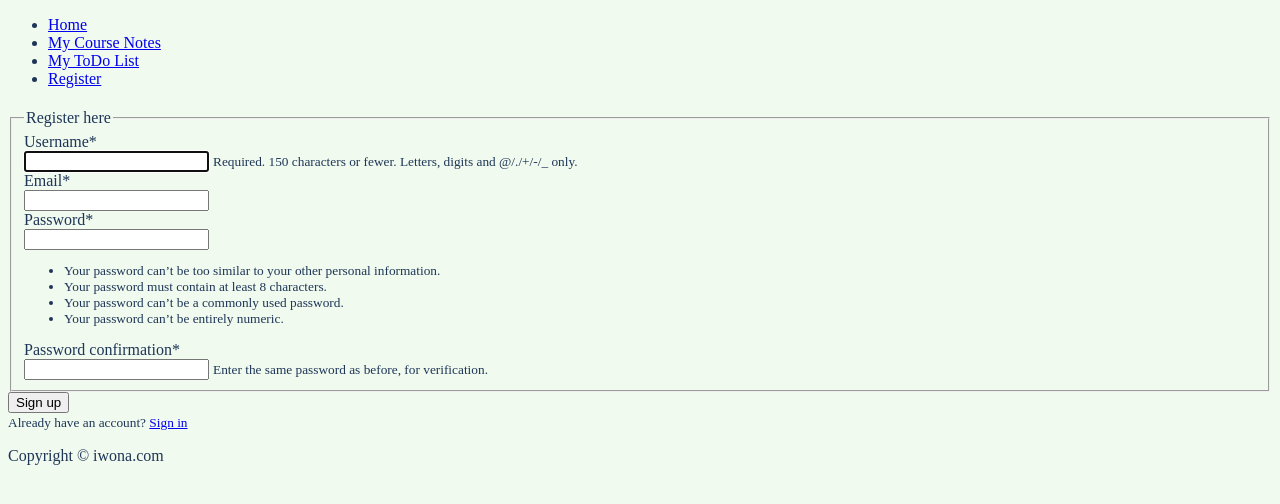
After one commit to dci-dh-python-e21-01/2_16_1_python-basics-django-IwonaZ, a Django app: page /register/ in a window 1280 px wide. The commit adds this page. Shown: the top 504 px of the page. Run offline with Django 3.2, Linux system fonts and the light colour scheme; some libraries are stand-ins or nearby versions.

Commit message:
register form

```diff
--- /dev/null
+++ b/course/common/forms.py
@@ -0,0 +1,11 @@
+from django import forms
+from django.contrib.auth.models import User
+from django.contrib.auth.forms import UserCreationForm
+
+
+class UserRegisterForm(UserCreationForm):
+    email = forms.EmailField()
+
+    class Meta:
+        model = User
+        fields = ["username", "email", "password1", "password2"]
--- a/course/common/templates/common/base.html
+++ b/course/common/templates/common/base.html
@@ -14,11 +14,19 @@
             <li><a href="{% url 'home'%}">Home</a></li>
             <li><a href="{% url 'notes:notes_main' %}">My Course Notes</a></li>
             <li><a href="{% url 'todo:todo_overview' %}">My ToDo List</a></li>
+            <li><a href="{% url 'register' %}">Register</a></li>
         </ul>
     </nav>
 
     <div>
         <h1>{% block header %}{% endblock %}</h1>
+        {% if messages %}
+        {% for message in messages %}
+        <div>
+            {{ message }}
+        </div>
+        {%endfor%}
+        {% endif %}
         {% block content %}{% endblock %}
     </div>
 
--- /dev/null
+++ b/course/common/templates/common/register.html
@@ -0,0 +1,21 @@
+{% extends "common/base.html" %}
+{% load crispy_forms_tags %}
+
+{% block content %}
+<div>
+    <form method="POST">
+        {% csrf_token %}
+        <fieldset>
+            <legend>Register here</legend>
+            {{ form|crispy }}
+        </fieldset>
+        <div>
+            <button type="submit">Sign up</button>
+        </div>
+    </form>
+    <div>
+        <small>Already have an account? <a href="#">Sign in</a>
+        </small>
+    </div>
+</div>
+{% endblock %}
--- a/course/common/views.py
+++ b/course/common/views.py
@@ -1,4 +1,6 @@
 from django.shortcuts import render, redirect, reverse
+from django.contrib import messages
+from .forms import UserRegisterForm
 
 
 def overview_view(request):
@@ -7,3 +9,16 @@ def overview_view(request):
 
 def redirect_id_view(request, id):
     return redirect(reverse("section_id_view", args=(id)))
+
+
+def register(request):
+    if request.method == "POST":
+        form = UserRegisterForm(request.POST)
+        if form.is_valid():
+            form.save()
+            username = form.cleaned_data.get("username")
+            messages.success(request, f"Account created for {username}!")
+            return redirect("home")
+    else:
+        form = UserRegisterForm()
+    return render(request, "common/register.html", {"form": form})
--- a/course/course/settings.py
+++ b/course/course/settings.py
@@ -40,6 +40,7 @@ INSTALLED_APPS = [
     "django.contrib.sessions",
     "django.contrib.messages",
     "django.contrib.staticfiles",
+    "crispy_forms",
 ]
 
 MIDDLEWARE = [
@@ -126,3 +127,5 @@ STATIC_URL = "/static/"
 # https://docs.djangoproject.com/en/3.2/ref/settings/#default-auto-field
 
 DEFAULT_AUTO_FIELD = "django.db.models.BigAutoField"
+
+CRISPY_TEMPLATE_PACK = "bootstrap4"
--- a/course/course/urls.py
+++ b/course/course/urls.py
@@ -19,13 +19,12 @@ from django.views.generic import TemplateView
 
 from common import views
 from notes import views as notes_views
+from common import views as user_views
 
 urlpatterns = [
     path("admin/", admin.site.urls),
     path("", TemplateView.as_view(template_name="common/home.html"), name="home"),
-    path(
-        "home", TemplateView.as_view(template_name="common/home.html"), name="home_page"
-    ),
+    path("register/", user_views.register, name="register"),
     path("<int:id>/", views.redirect_id_view),
     path("search/", notes_views.form_view, name="search_form"),
     path("notes/", include(("notes.urls", "notes"), namespace="notes")),
```
